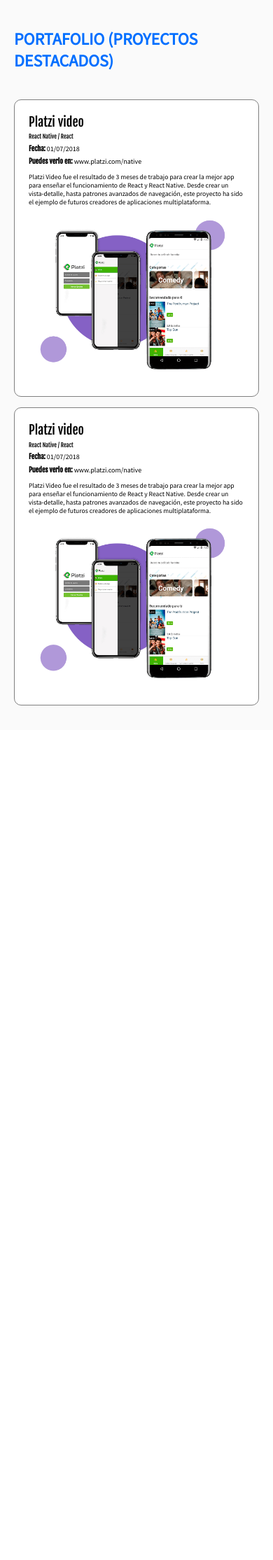
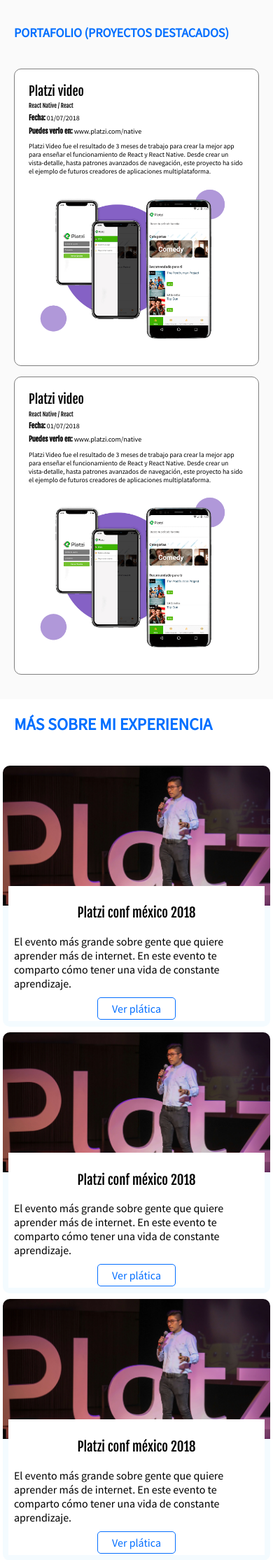
Before and after one commit to RALPwd/ralpwd.github.io, a PHP site: page /PlatziDesarrolloWeb/index.html in a window 390 px wide. Shown: the part 204-2433 px from the top of the page at 70% size. Before the commit the page ends 1212 px from the top, so only its background shows below. Run offline with PHP 8.4, Linux system fonts and the light colour scheme.

Commit message:
Clase 13: Ajustando la sección de eventos

```diff
--- a/PlatziDesarrolloWeb/css/estilos.css
+++ b/PlatziDesarrolloWeb/css/estilos.css
@@ -166,8 +166,8 @@ figure {
 }
 
 .event {
-  margin: 10px;
-  width: 480px;
+  margin: 1%;
+  width: 48%;
   flex-shrink: 0;
   border-radius: 10px;
   overflow: hidden;
@@ -342,6 +342,16 @@ figure {
   .project-url {
     margin: .3em 0;
   }
+  .portfolio h2 {
+    font-size: 18px;
+  }
+  .event {
+    width: auto;
+    flex-shrink: initial;
+  }
+  .event img {
+    width: 100%;
+  }
 }
 
 @media screen and (max-width: 480px){
@@ -349,6 +359,11 @@ figure {
     width: auto;
     font-size: 12px;
   }
+
+  .event-detail{
+    margin: -2em .5em .5em .5em;
+    padding: .5em;
+  }
 }
 
 @media screen and (max-width: 320px){
--- a/PlatziDesarrolloWeb/index.html
+++ b/PlatziDesarrolloWeb/index.html
@@ -67,10 +67,10 @@
       </article>
     </div>
   </section>
-  <!-- <div class="container">
+  <div class="container">
     <h2 class="event-list-title">Más sobre mi experiencia</h2>
-  </div> -->
-  <!-- <section id="eventos" class="event-list">
+  </div>
+  <section id="eventos" class="event-list">
     <div class="container">
       <article class="event">
         <figure class="event-imageContainer">
@@ -113,7 +113,7 @@
         </div>
       </article>
     </div>
-  </section> -->
+  </section>
   <!-- <section id="contacto" class="contact">
     <div class="container">
       <form action="/suscripcion/" class="form-email">
```
